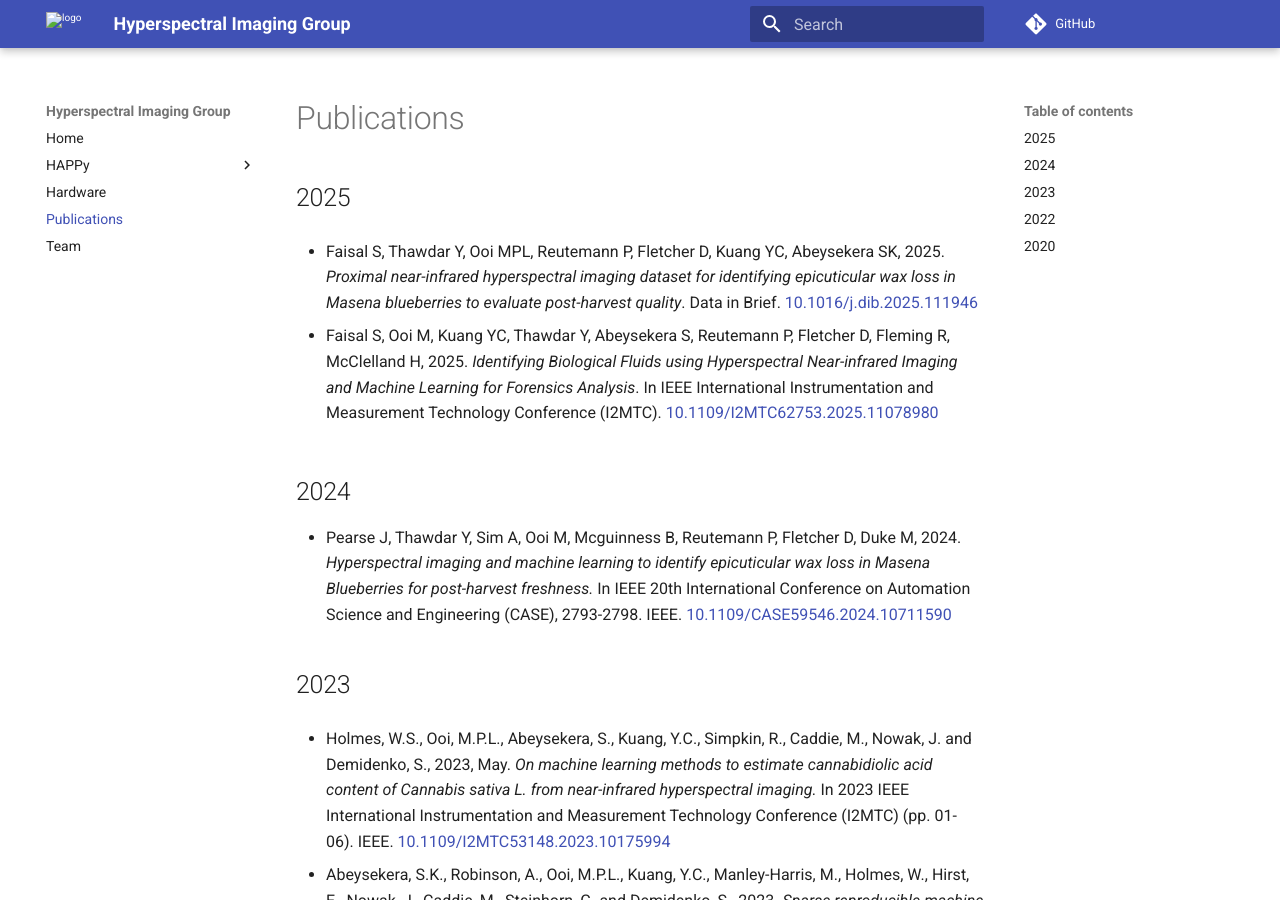
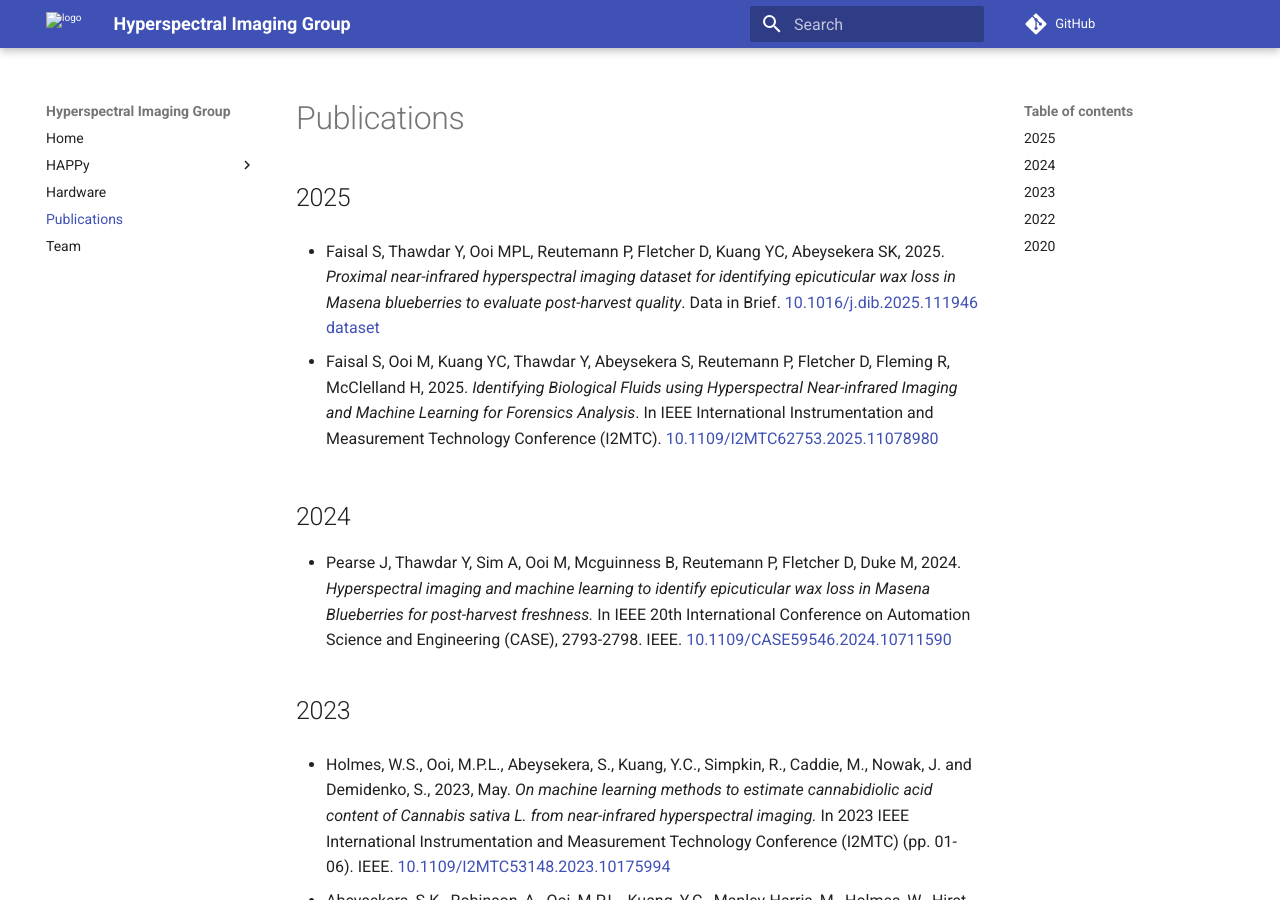
Before and after one commit to wairas/hsi-website, an MkDocs documentation site: the page built from docs/publications.md, in a window 1280 px wide and 900 px high. Built offline with MkDocs 1.6.1 and Material for MkDocs 9.7.7, drawn with Linux system fonts in a browser that asks for light colours; comment, search, counter and statistics services are not loaded.

Commit message:
added link to dataset

```diff
--- a/docs/publications.md
+++ b/docs/publications.md
@@ -4,6 +4,7 @@
   *Proximal near-infrared hyperspectral imaging dataset for identifying epicuticular
   wax loss in Masena blueberries to evaluate post-harvest quality*. Data in Brief.
   [10.1016/j.dib.2025.111946](https://dx.doi.org/10.1016/j.dib.2025.111946)
+  [dataset](https://dataverse.harvard.edu/dataset.xhtml?persistentId=doi:10.7910/DVN/ENJYTC)
 
 * Faisal S, Ooi M, Kuang YC, Thawdar Y, Abeysekera S, Reutemann P,
   Fletcher D, Fleming R, McClelland H, 2025.
```
